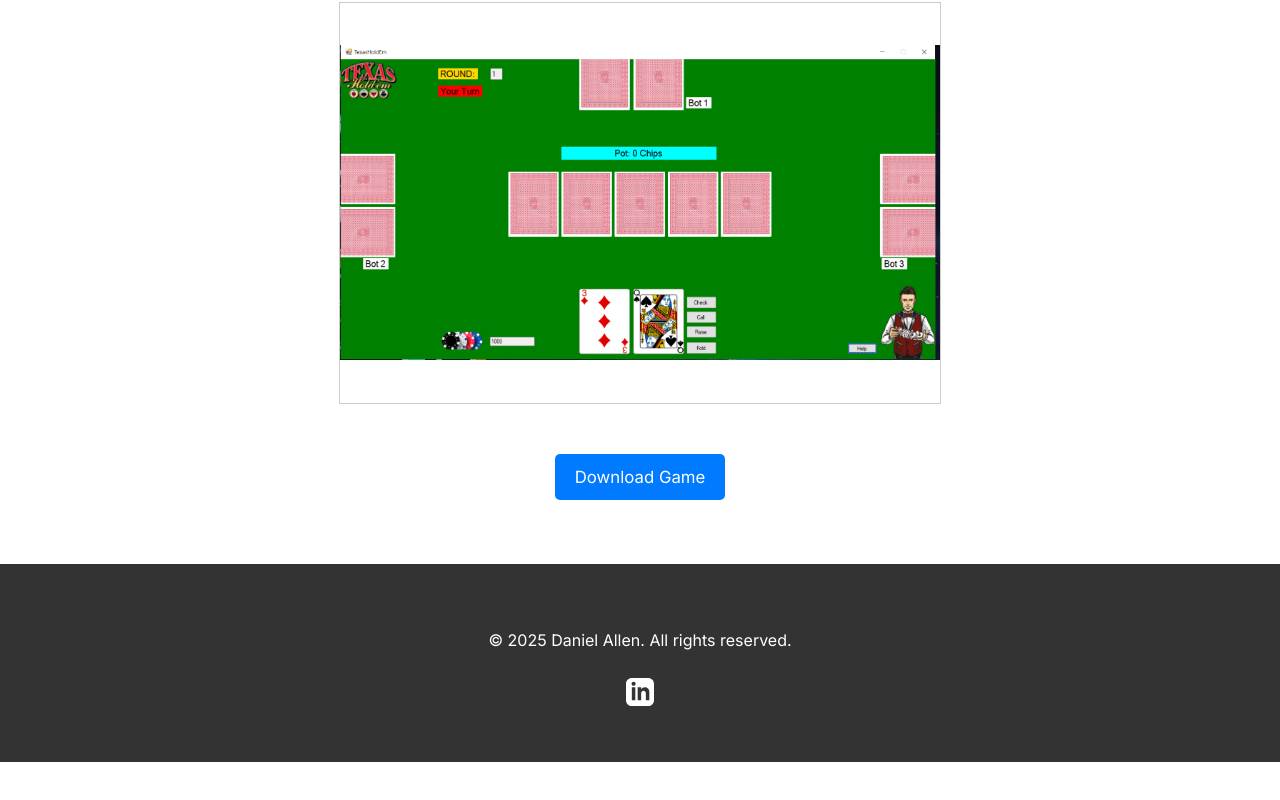
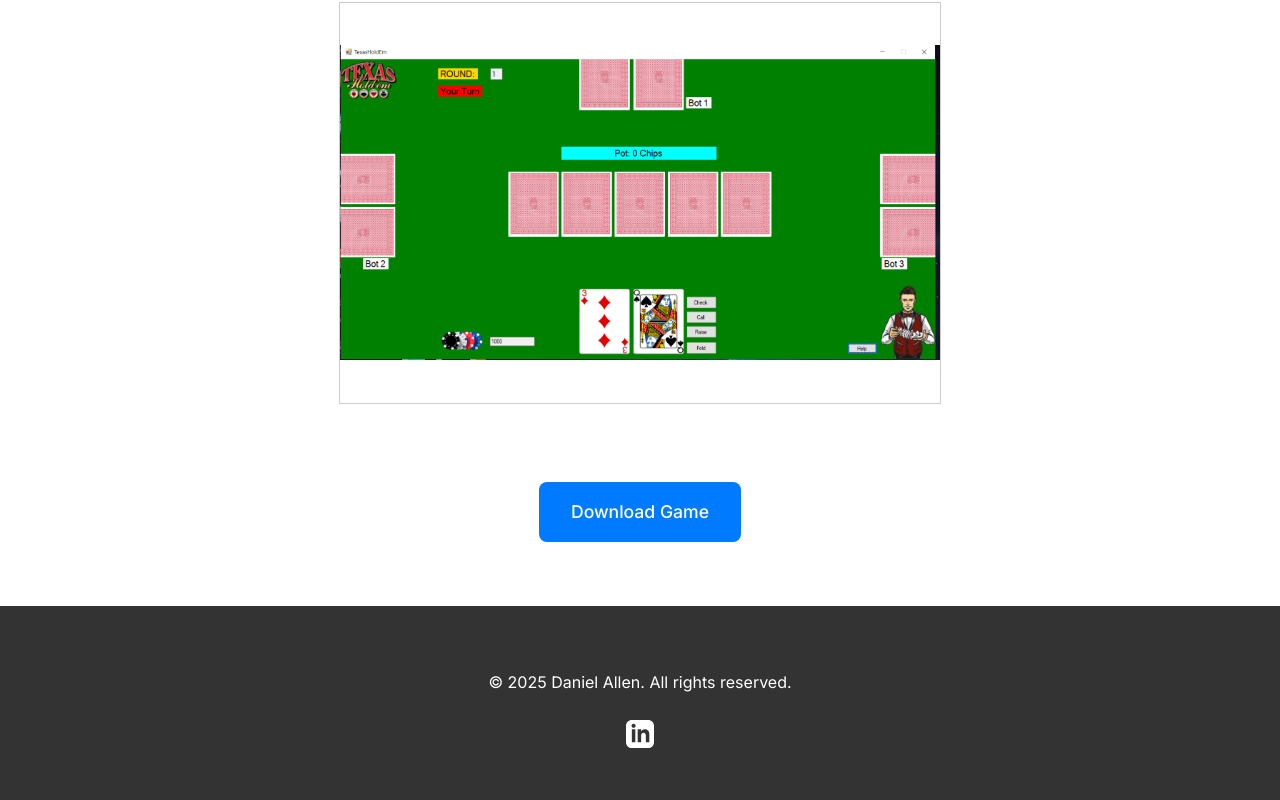
Before and after one commit to DJCWA/Portfolio, a Next.js app: page /poker-details in a window 1280 px wide. Shown: the part 1717-2517 px from the top of the page. Before the commit the page ends 2479 px from the top, so only its background shows below. Built offline with nearby package versions, Linux system fonts and the light colour scheme.

Commit message:
Feat: Update Poker Details page and add .env.local
Refactor: Make download button consistent with main page CTA.

- Applied 'hero-cta' class to download button.
- Removed custom 'download-game-button' styling.
- Centered the download button.
- Added .env.local for Dropbox download link.

```diff
--- a/app/poker-details/page.tsx
+++ b/app/poker-details/page.tsx
@@ -1,5 +1,6 @@
 import Link from 'next/link';
 import ImageWithTooltip from './components/ImageWithTooltip';
+import '../Portfolio.css';
 
 export default function PokerDetails() {
   return (
@@ -60,8 +61,9 @@
           description="This is the Texas Hold Em' variation with 3 players selected with a randomized starting hand."
         />
       </div>
-      <div style={{ textAlign: 'center', marginTop: '30px' }}>
-        <a href={process.env.NEXT_PUBLIC_POKER_GAME_DOWNLOAD_LINK} className="work-item-button" style={{ display: 'inline-block', padding: '10px 20px', backgroundColor: '#007bff', color: 'white', textDecoration: 'none', borderRadius: '5px' }}>Download Game</a>
+      <p style={{ textAlign: 'center', color: 'white', marginBottom: '15px' }}>To run the game: Extract the downloaded ZIP file, then run the .exe file inside the extracted folder.</p>
+      <div style={{ textAlign: 'center' }}>
+        <a href={process.env.NEXT_PUBLIC_POKER_GAME_DOWNLOAD_LINK} className="hero-cta">Download Game</a>
       </div>
     </div>
   );
```
Also changed, not shown: app/poker-details/PokerDetails.css (line endings or trailing spaces), 1 other file (tests, documents, lock files or other folders).
